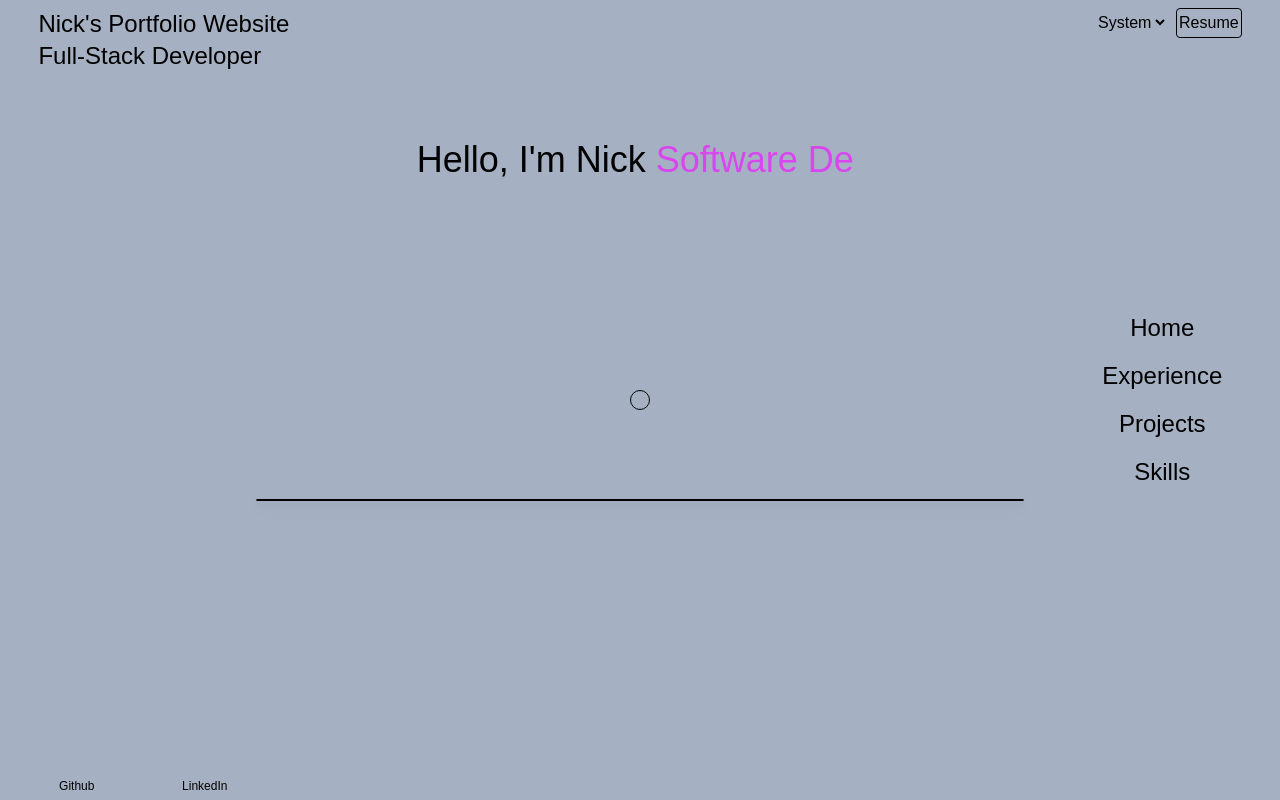
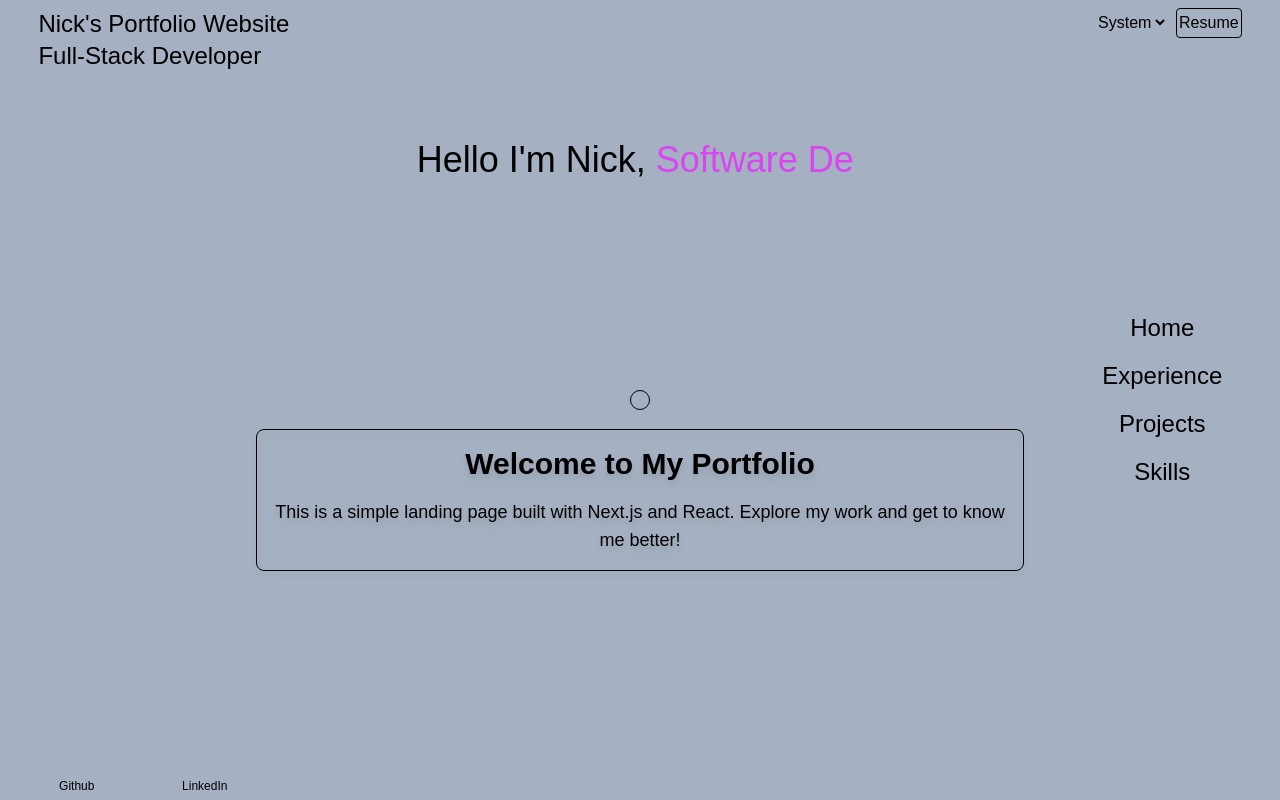
Before and after one commit to kwNick/Resume-Site, a Next.js app: page / in a window 1280 px wide. Built offline with nearby package versions, Linux system fonts and the light colour scheme.

Commit message:
updating resume; home page content;

```diff
--- a/src/app/page.tsx
+++ b/src/app/page.tsx
@@ -9,6 +9,12 @@ export default function Home() {
 
       <div className="min-h-[45vh] flex items-center justify-center ">
         <div className="w-3/5 border border-colour rounded-lg drop-shadow-lg">
+          <div className="p-4">
+            <h1 className="text-3xl font-bold text-center mb-4">Welcome to My Portfolio</h1>
+            <p className="text-lg text-center">
+              This is a simple landing page built with Next.js and React. Explore my work and get to know me better!
+            </p>
+          </div>
 
         </div>
       </div>
--- a/src/components/ReactTypeWriter.tsx
+++ b/src/components/ReactTypeWriter.tsx
@@ -5,7 +5,7 @@ const ReactTypeWriter = () => {
     return (
         <div className="min-h-[40vh] flex items-center justify-center">
             <h1 className="text-colour text-4xl">
-                Hello, I&apos;m Nick{' '}
+                Hello I&apos;m Nick,{' '}
                 <span className="text-fuchsia-500">
                     <Typewriter
                         delaySpeed={2000}
```
Also changed, not shown: 2 other files (tests, documents, lock files or other folders).
